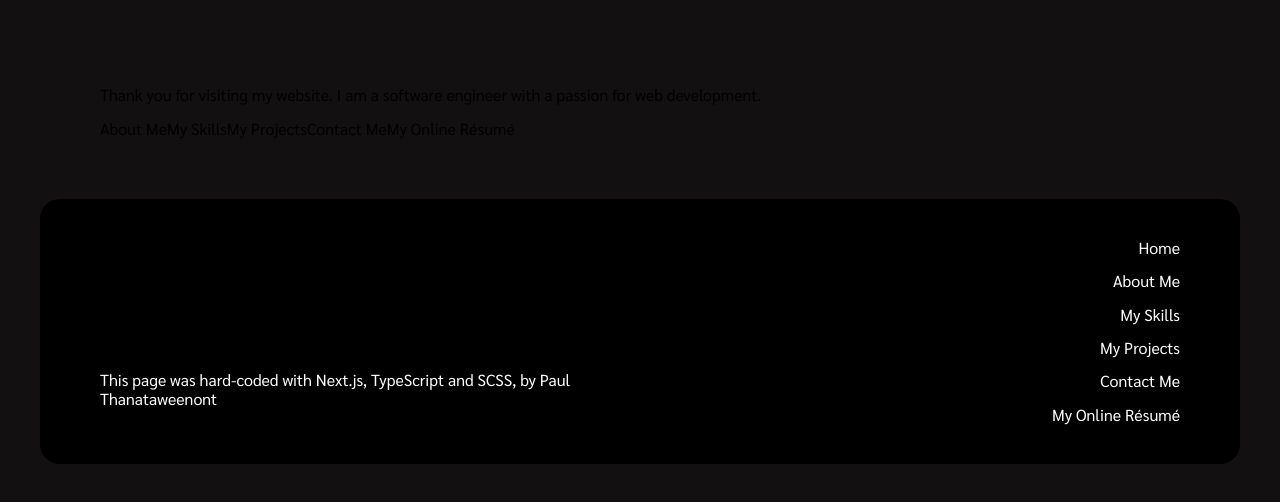
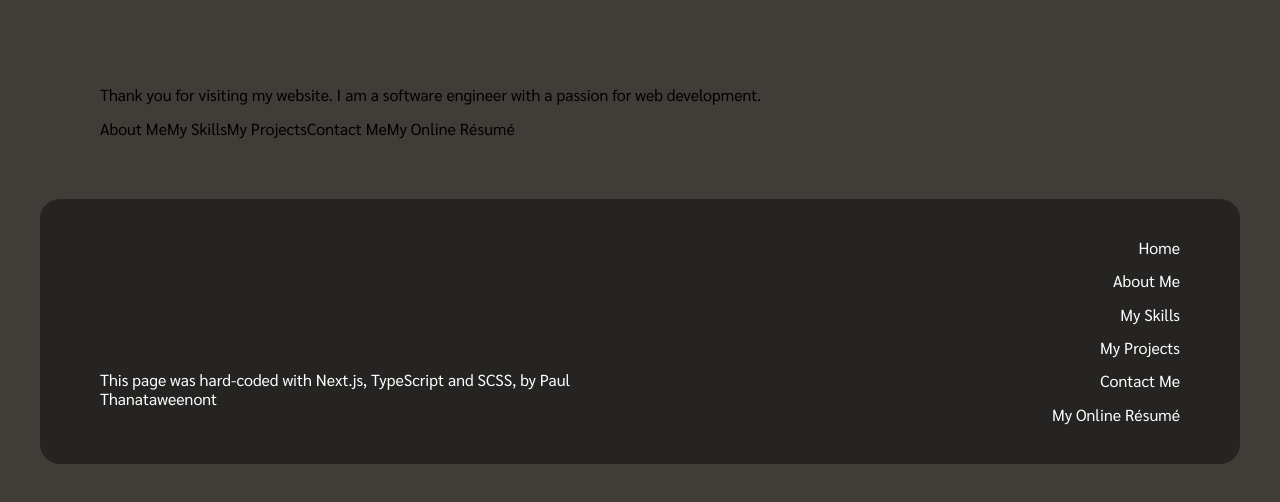
Before and after one commit to PaulRGU2014/kru-paul-2023-website, a Next.js app in the folder frontend/: page / in a window 1280 px wide. Shown: the top 502 px of the page. Built offline with nearby package versions, Linux system fonts and the light colour scheme.

Commit message:
update global styling

```diff
--- a/frontend/src/app/global.scss
+++ b/frontend/src/app/global.scss
@@ -6,11 +6,11 @@ html{
 }
 
 body{
-    background-color: #131011;
+    background-color: #403d39;
     .content-area {
         max-width: 1200px;
         margin: 10px auto;
-        border: #131011;
+        border: #403d39;
         overflow: hidden;
         & > * {
             margin: 20px 0;
--- a/frontend/src/app/online-resume/page.module.scss
+++ b/frontend/src/app/online-resume/page.module.scss
@@ -1,3 +1,3 @@
 .component {
-    background-color: #cdeac0;
+    background-color: #fffcf2;
 }
--- a/frontend/src/components/Footer/Footer.module.scss
+++ b/frontend/src/components/Footer/Footer.module.scss
@@ -3,7 +3,7 @@
     display: flex;
     flex-direction: row;
     justify-content: space-between;
-    background-color: #000;
+    background-color: #252422;
     color: #fff;
     padding: 40px 60px;
 }
```
